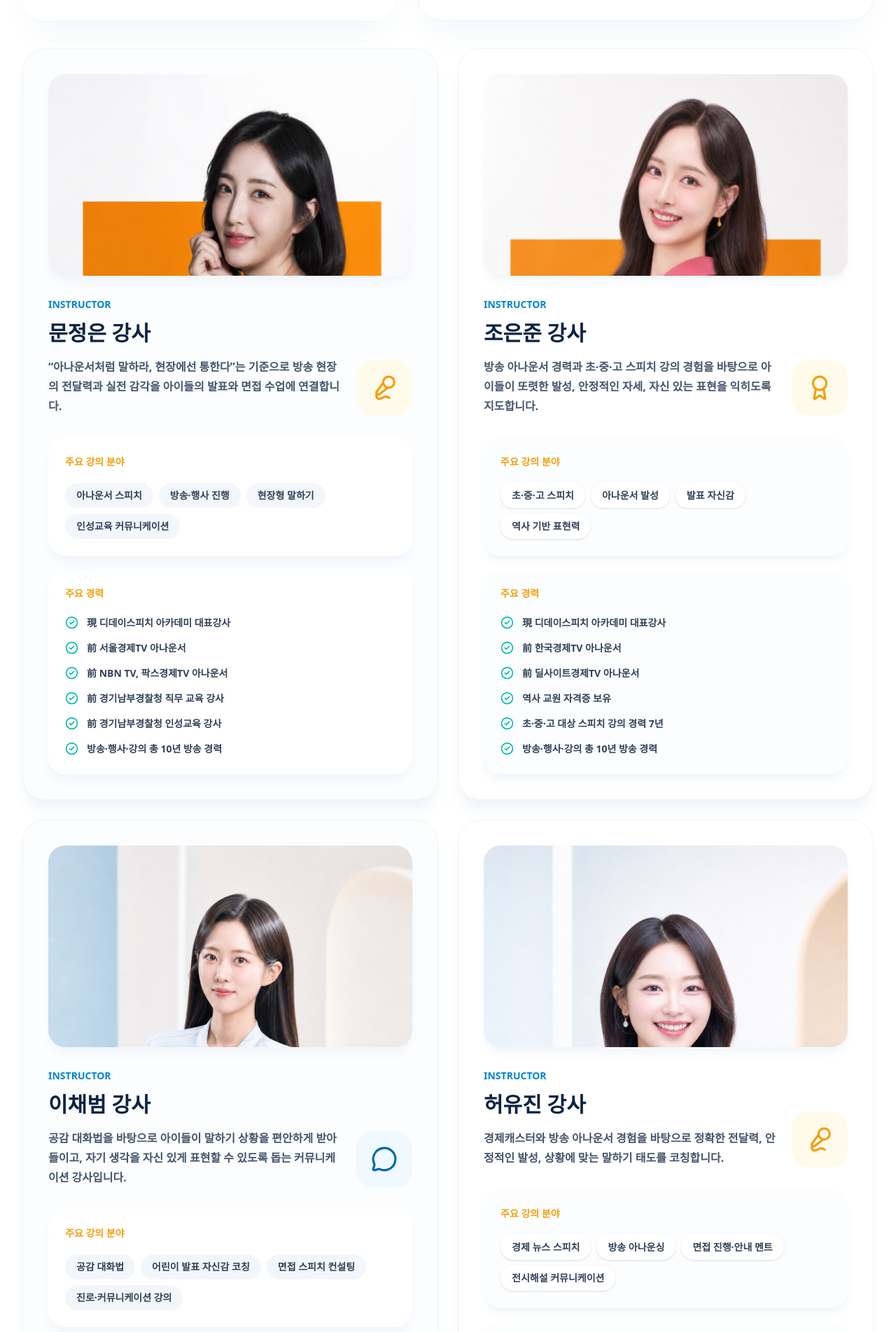
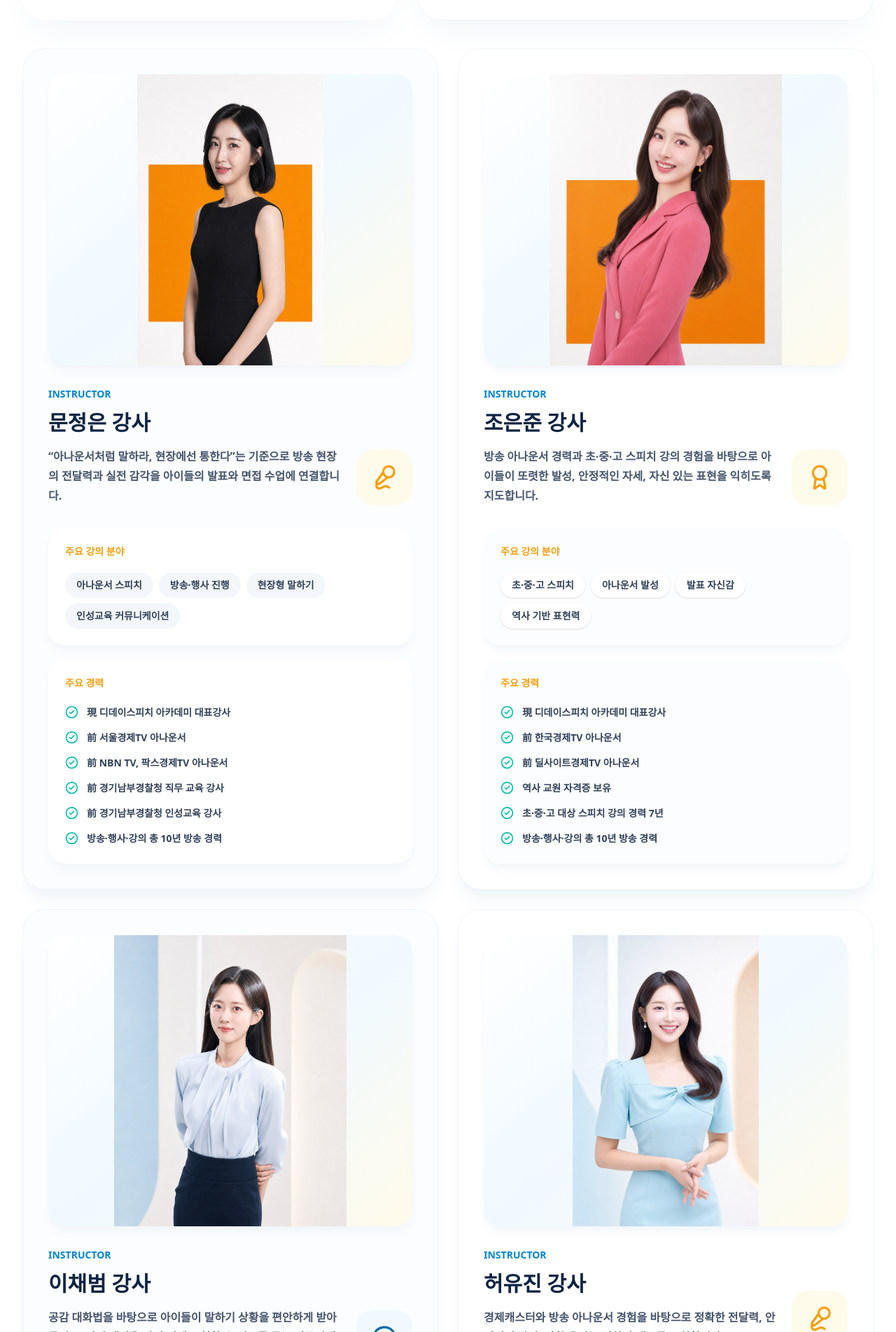
Before and after one commit to Juniorgi/dday-kids-speech, a React (Vite) app: page / in a window 1280 px wide. Shown: the part 3817-5720 px from the top of the page at 70% size. Built offline with nearby package versions, Linux system fonts and the light colour scheme.

Commit message:
Improve instructor photo framing

```diff
--- a/src/App.jsx
+++ b/src/App.jsx
@@ -481,11 +481,11 @@ export default function App() {
 
           <div className="mt-10 grid gap-7 lg:grid-cols-2">
             <div className="rounded-[2rem] border border-slate-100 bg-[#fbfdff] p-7 shadow-xl shadow-slate-100 sm:p-9">
-              <div className="mb-7 h-72 overflow-hidden rounded-3xl bg-white shadow-lg shadow-slate-100">
+              <div className="mb-7 h-80 overflow-hidden rounded-3xl bg-gradient-to-br from-white via-sky-50 to-amber-50 shadow-lg shadow-slate-100 sm:h-96 lg:h-[26rem]">
                 <img
                   src="/instructor-moon.png"
                   alt="문정은 강사"
-                  className="h-full w-full object-cover object-top"
+                  className="h-full w-full object-contain object-bottom"
                 />
               </div>
               <div className="flex flex-col justify-between gap-5 md:flex-row md:items-end">
@@ -544,11 +544,11 @@ export default function App() {
             </div>
 
             <div className="rounded-[2rem] border border-slate-100 bg-white p-7 shadow-xl shadow-slate-100 sm:p-9">
-              <div className="mb-7 h-72 overflow-hidden rounded-3xl bg-[#fbfdff] shadow-lg shadow-slate-100">
+              <div className="mb-7 h-80 overflow-hidden rounded-3xl bg-gradient-to-br from-white via-sky-50 to-amber-50 shadow-lg shadow-slate-100 sm:h-96 lg:h-[26rem]">
                 <img
                   src="/instructor-cho.png"
                   alt="조은준 강사"
-                  className="h-full w-full object-cover object-top"
+                  className="h-full w-full object-contain object-bottom"
                 />
               </div>
               <div className="flex flex-col justify-between gap-5 md:flex-row md:items-end">
@@ -607,11 +607,11 @@ export default function App() {
             </div>
 
             <div className="rounded-[2rem] border border-slate-100 bg-[#fbfdff] p-7 shadow-xl shadow-slate-100 sm:p-9">
-              <div className="mb-7 h-72 overflow-hidden rounded-3xl bg-white shadow-lg shadow-slate-100">
+              <div className="mb-7 h-80 overflow-hidden rounded-3xl bg-gradient-to-br from-white via-sky-50 to-amber-50 shadow-lg shadow-slate-100 sm:h-96 lg:h-[26rem]">
                 <img
                   src="/instructor-lee.png"
                   alt="이채범 강사"
-                  className="h-full w-full object-cover object-top"
+                  className="h-full w-full object-contain object-bottom"
                 />
               </div>
               <div className="flex flex-col justify-between gap-5 md:flex-row md:items-end">
@@ -670,11 +670,11 @@ export default function App() {
             </div>
 
             <div className="rounded-[2rem] border border-slate-100 bg-white p-7 shadow-xl shadow-slate-100 sm:p-9">
-              <div className="mb-7 h-72 overflow-hidden rounded-3xl bg-[#fbfdff] shadow-lg shadow-slate-100">
+              <div className="mb-7 h-80 overflow-hidden rounded-3xl bg-gradient-to-br from-white via-sky-50 to-amber-50 shadow-lg shadow-slate-100 sm:h-96 lg:h-[26rem]">
                 <img
                   src="/instructor-huh.png"
                   alt="허유진 강사"
-                  className="h-full w-full object-cover object-top"
+                  className="h-full w-full object-contain object-bottom"
                 />
               </div>
               <div className="flex flex-col justify-between gap-5 md:flex-row md:items-end">
```
Also changed, not shown: public/instructor-moon.png.
